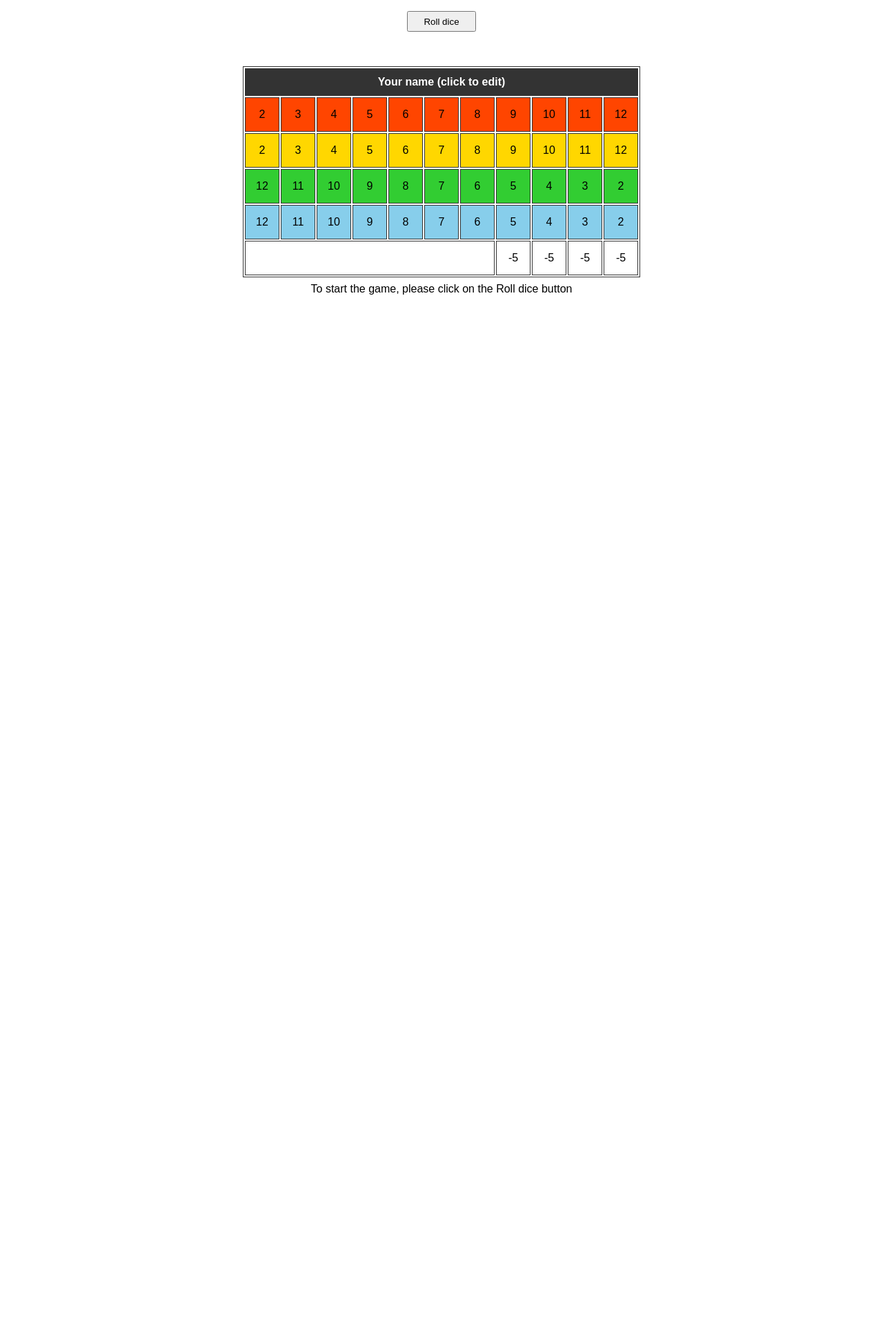
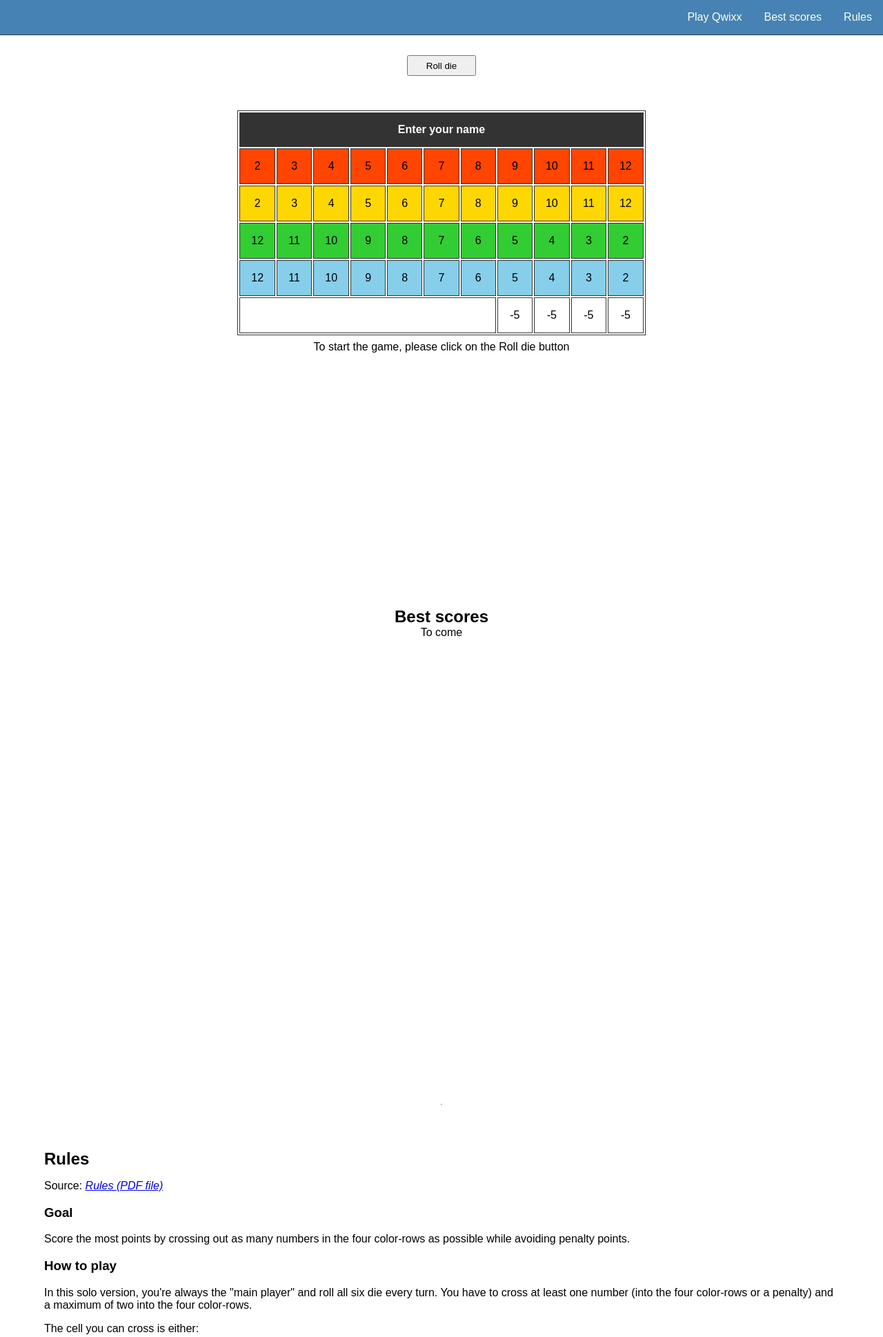
Before and after one commit to jboisseur/qwixx, a PHP site: page / in a window 1280 px wide. Shown: the top 1938 px of the page at 69% size. Before the commit the page ends 427 px from the top, so only its background shows below. Run offline with PHP 8.4, Linux system fonts and the light colour scheme; some libraries are stand-ins or nearby versions.

Commit message:
Added rules and CSS

```diff
--- a/index.html
+++ b/index.html
@@ -1,22 +1,32 @@
 <!DOCTYPE html>
 <html lang="en">
     <head>
+        <meta charset="UTF-8" />
+        <meta name="viewport" content="width=device-width, initial-scale=1.0" />
         <title>Play Qwixx online</title>
         <link rel="stylesheet" href="style.css" />
         <link rel="stylesheet" href="https://use.fontawesome.com/releases/v5.8.2/css/all.css"/>
         <script src="https://kit.fontawesome.com/7d59c9faf1.js" crossorigin="anonymous"></script>
-        <script type="text/javascript" src="script.js" defer></script>
-
+        <script src="script.js" defer></script>
     </head>
     <body>
+        <nav>
+            <ul>
+                <li><a href="#playQwixx">Play Qwixx</a></li>
+                <li><a href="#bestScoreZone">Best scores</a></li>
+                <li><a href="#rules">Rules</a></li>
+            </ul>
+        </nav>
+
+        <div id="playQwixx">
             <div id="diceZone">
-            <button id="rollDiceButton" onclick="newTurn()">Roll dice</button>
+                <button id="rollDiceButton" onclick="newTurn()">Roll die</button>
                 <div id="displayDice"></div>
             </div>
-        <table>
+            <table id="playerSheet">
                 <thead>
                     <tr>
-                    <th colspan="11" contenteditable="true" id="playerName">Your name (click to edit)</th>
+                        <th colspan="11" contenteditable="true" id="playerName">Enter your name</th>
                     </tr>
                 </thead>
                 <tbody>
@@ -82,5 +92,91 @@
                 </tbody>
             </table>
             <div id="messageZone"></div>
+        </div>
+
+        <div id="bestScoreZone">
+            <h2>Best scores</h2>
+            <p>To come</p>
+            <ul id="bestScoreList">
+            </ul>
+        </div>
+
+        <hr>
+
+        <section id="rules">
+            <h2>Rules</h2>
+            <p>Source: <cite><a href="https://www.fgbradleys.com/rules/rules4/Qwixx%20-%20rules.pdf" title="external PDF file containing Qwixx rules">Rules (PDF file)</a></cite></p>
+            <h3>Goal</h3>
+                <p>Score the most points by crossing out as many numbers in the four color-rows as possible while avoiding penalty points.</p>
+            <h3>How to play</h3>
+                <p>In this solo version, you're always the "main player" and roll all six die every turn. You have to cross at least one number (into the four color-rows or a penalty) and a maximum of two into the four color-rows.</p>
+                <p>The cell you can cross is either:
+                    <ul>
+                        <li>a penalty cell;</li>
+                        <li>or the number corresponding to the sum of white dice, anywhere;</li>
+                        <li>and/or the number corresponding to the sum of a white dice and a color dice in the row corresponding to the dice color.</li>
+                    </ul>
+                </p>
+                <p>Numbers must be crossed out from left to right in each of the four color-rows. You do not have to begin with the number farthest to the left, but if you skip any numbers, they cannot be crossed out afterward.</p>
+                <p>If you wish to cross out the number at the extreme right end of a color-row you must have first
+                    crossed out at least five numbers in that row. Crossing this last number will increment your number of cells crossed in a row by 1 and lock the line (which has effect on other players in a multiplayer version).
+                </p>
+                <p>The more you cross cells on a color-row, the more points you get, see below. A penalty cell costs 5 points.</p>
+                <p>
+                    <table>
+                        <thead>
+                            <tr>
+                                <th colspan="13">Score table</th>
+                            </tr>
+                        </thead>
+                        <tbody>
+                            <tr>
+                                <td>X</td>
+                                <td>1</td>
+                                <td>2</td>
+                                <td>3</td>
+                                <td>4</td>
+                                <td>5</td>
+                                <td>6</td>
+                                <td>7</td>
+                                <td>8</td>
+                                <td>9</td>
+                                <td>10</td>
+                                <td>11</td>
+                                <td>12</td>
+                            </tr>
+                            <tr>
+                                <td>#</td>
+                                <td>1</td>
+                                <td>3</td>
+                                <td>6</td>
+                                <td>10</td>
+                                <td>15</td>
+                                <td>21</td>
+                                <td>28</td>
+                                <td>36</td>
+                                <td>45</td>
+                                <td>55</td>
+                                <td>66</td>
+                                <td>78</td>
+                            </tr>
+                    </table>
+                </p>
+            <h3>End of game</h3>
+                <p>The game ends if either:
+                    <ul>
+                        <li>The four penalty cells are crossed;</li>
+                        <li>Two lines are locked.</li>
+                    </ul>
+                </p>
+                <p>Total score is calculted as follows: sum of points per color-row (see table above) minus penalty points if any.</p>
+            </section>
+
+        <footer>
+            <h3>Credits</h3>
+            <p>Qwixx is a boardgame created by Steffen Benndorf and illustrated by O. & S. Freudenreich.<br/>
+            This flawed web version is the work of <a href="https://julietoral.ovh/" title="Julie's webdev blog">Julie Boissière-Vasseur</a>, as part of webdevelopment studies.</p>
+        </footer>
+
     </body>
 </html>
--- /dev/null
+++ b/scores.json
@@ -0,0 +1,4 @@
+{
+  "player": ["Player1", "Player2", "Player3", "Player4", "Player5"],
+  "score": [100, 60, 50, 40, 20]
+}
--- a/script.js
+++ b/script.js
@@ -1,5 +1,5 @@
 /*
-    Qwixx is a boardgame created by Steffen Benndor and illustrated by O. & S. Freudenreich.
+    Qwixx is a boardgame created by Steffen Benndorf and illustrated by O. & S. Freudenreich.
     This flawed web version is the work of Julie Boissière-Vasseur, as part of webdevelopment studies.
     Project started sometime in 2022. It was last updated on April 2023
 */
@@ -17,7 +17,7 @@ const diceCharList = ['<i class="fa-solid fa-dice-one"></i>', '<i class="fa-soli
 
     // From HTML
     const playerNameZone = document.getElementById("playerName");
-    const allTableCells = Array.from(document.getElementsByTagName("td"));
+    const allTableCells = Array.from(document.querySelectorAll("#playerSheet td")); // previously Array.from(document.getElementsByTagName("td"))
 
         // Slicing the table
         const minus5Line = allTableCells.slice(45, 50);
@@ -29,13 +29,14 @@ const diceCharList = ['<i class="fa-solid fa-dice-one"></i>', '<i class="fa-soli
     const displayDiceZone = document.getElementById("displayDice");
     const messageZone = document.getElementById("messageZone");
     const button = document.getElementById("rollDiceButton");
+    const bestScoreListZone = document.getElementById("bestScoreList");
 
     // Initialize data
     let nbOfCheckedCellPerLine = [0, 0, 0, 0, 0], pointsArray = [0, 0, 0, 0, 0], diceArray = [], allSums = [];
     let cellMove1 = {cell: null, class: null}, cellMove2 = {cell: null, class: null};
     let lineClosed = 0, points = 0;
     let playerName, rowIndex;
-    messageZone.innerHTML = "To start the game, please click on the Roll dice button";
+    messageZone.innerHTML = "To start the game, please click on the Roll die button";
 
     // Declaration
     let cellClassName, rowOfCell;
@@ -82,7 +83,7 @@ const diceCharList = ['<i class="fa-solid fa-dice-one"></i>', '<i class="fa-soli
 
         // Roll back in case cell is unchecked
         else {
-            button.innerHTML = "Roll dice";
+            button.innerHTML = "Roll die";
             button.setAttribute("onclick", "newTurn()");
         }
     }
@@ -103,7 +104,7 @@ const diceCharList = ['<i class="fa-solid fa-dice-one"></i>', '<i class="fa-soli
             return points > 1 || points < -1 ? 's' : '';
         }
 
-        messageZone.innerHTML = 'End of game! ' + playerName + ', you have ' + points + ' point' + addS(points) + '. <a href="javascript:window.location.href=window.location.href">Start again</a>?';
+        messageZone.innerHTML = 'End of game! ' + playerName + ', you have ' + points + ' point' + addS(points) + '. <a href="index.html">Start again</a>?';
     }
 
     function saveNameToSessionStorage() {
--- a/style.css
+++ b/style.css
@@ -1,3 +1,16 @@
+:root {
+    --red: orangered;
+    --yellow: gold;
+    --green: limegreen;
+    --blue: skyblue;
+    --black: black;
+    --pen: #333;
+    --mediumblue: steelblue;
+    --beige: #FCFFE7;
+    --lightblue: #BAD7E9;
+    --darkblue: #2B3467;
+}
+
 * {
     margin: 0;
     padding: 0;
@@ -5,18 +18,46 @@
     font-family: sans-serif;
 }
 
-:root {
-    --red: orangered;
-    --yellow: gold;
-    --green: limegreen;
-    --blue: skyblue;
-    --black: black;
-    --pen: #333;
+html {
+    scroll-behavior: smooth;
 }
 
 body {
     width: 100vw;
-    margin: 1em auto;
+    margin: 0 auto;
+}
+
+nav {
+    display: flex;
+    justify-content: flex-end;
+    background-color: var(--mediumblue);
+    width: 100vw;
+    position: fixed;
+    top: 0;
+    z-index: 1;
+    border-bottom: 1px solid var(--pen);
+}
+
+nav ul {
+    display: flex;
+    list-style-type: none;
+}
+
+nav a {
+    display: block;
+    padding: 1em;
+    color: var(--beige);
+    text-decoration: none;
+}
+
+nav a:hover {
+    background-color: var(--lightblue);
+    color: var(--darkblue)
+}
+
+#playQwixx, #bestScoreZone {
+    height: 100vh;
+    padding: 5em;
 }
 
 body, #diceZone {
@@ -26,17 +67,65 @@ body, #diceZone {
 }
 
 button {
-    width: 100px;
-    height: 30px;
+    width: 25vw;
+    max-width: 100px;
+    height: 10vh;
+    max-height: 30px;
 }
 
 #displayDice {
-    height: 50px;
+    height: 20vh;
+    max-height: 50px;
     font-size: xx-large;
 }
 
 #messageZone {
     margin-top: 0.5em;
+    text-align: center;
+}
+
+#bestScoreZone {
+    text-align: center;
+}
+
+#rules {
+    padding: 4em;
+}
+
+#rules h3, #rules p {
+    margin: 1em auto;
+}
+
+#rules ul {
+    margin-left:2em;
+}
+
+#rules table {
+    margin: 0 auto;
+}
+
+footer {
+    background-color: var(--mediumblue);
+    width: 100vw;
+    padding: 1em;
+    font-size: xx-small;
+}
+
+footer a {
+    color: var(--beige);
+}
+
+footer a:hover {
+    text-decoration: underline;
+}
+
+footer a:visited {
+    color: var(--lightblue);
+}
+
+footer > p {
+    margin-right: 2em;
+    padding: 1em;
 }
 
 /* Table */
@@ -47,13 +136,13 @@ td {
 }
 
 th {
-    height: 40px;
-    caret-color: #fff;
+    padding: 1em;
 }
 
 td {
-    width: 50px;
-    height: 50px;
+    width: 4vw;
+    height: 4vw;
+    padding: 1em;
 }
 
 thead,
```
Also changed, not shown: other parts of style.css (+33 -7 lines). Lines whose indentation alone changed are shown as unchanged.
